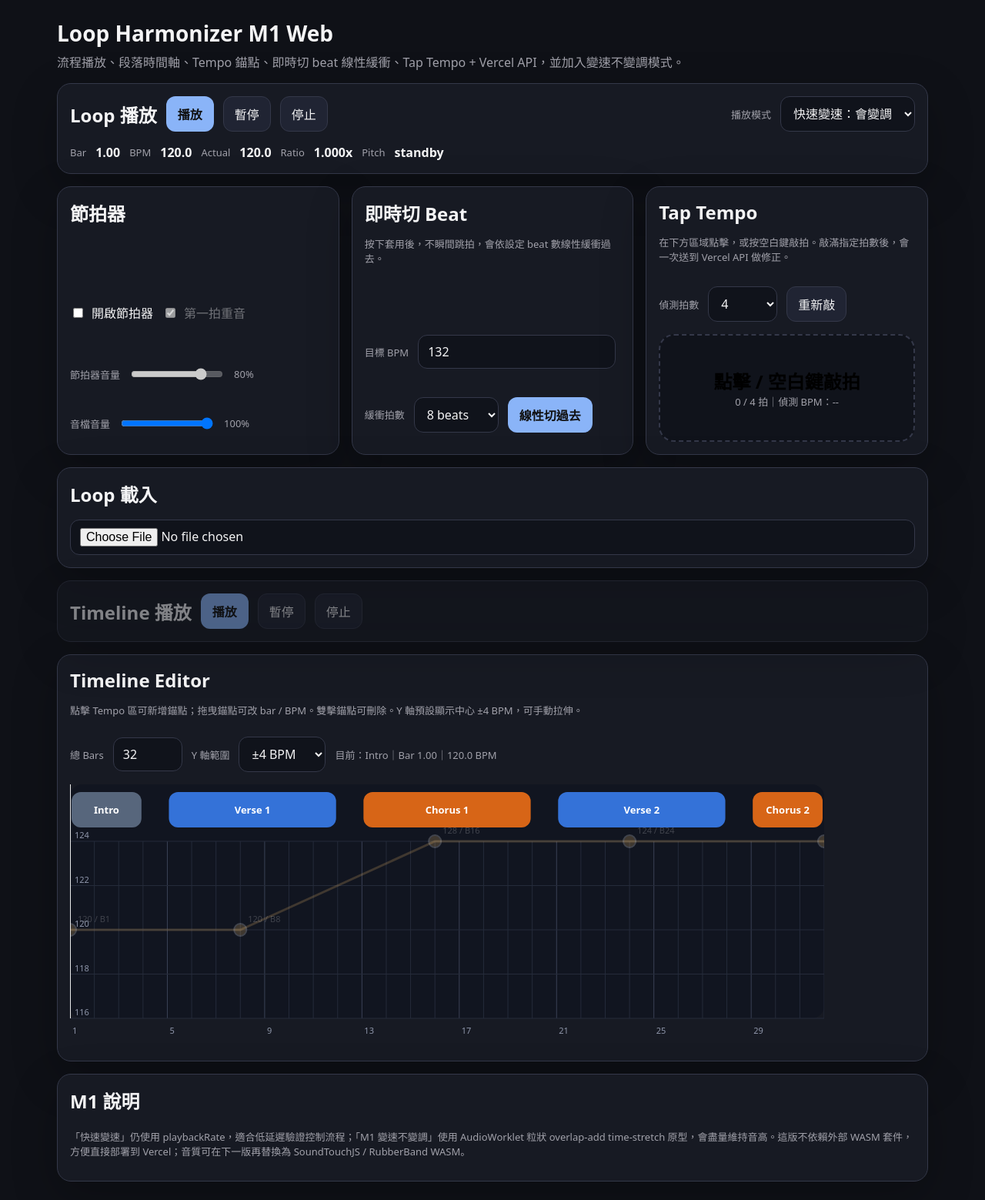
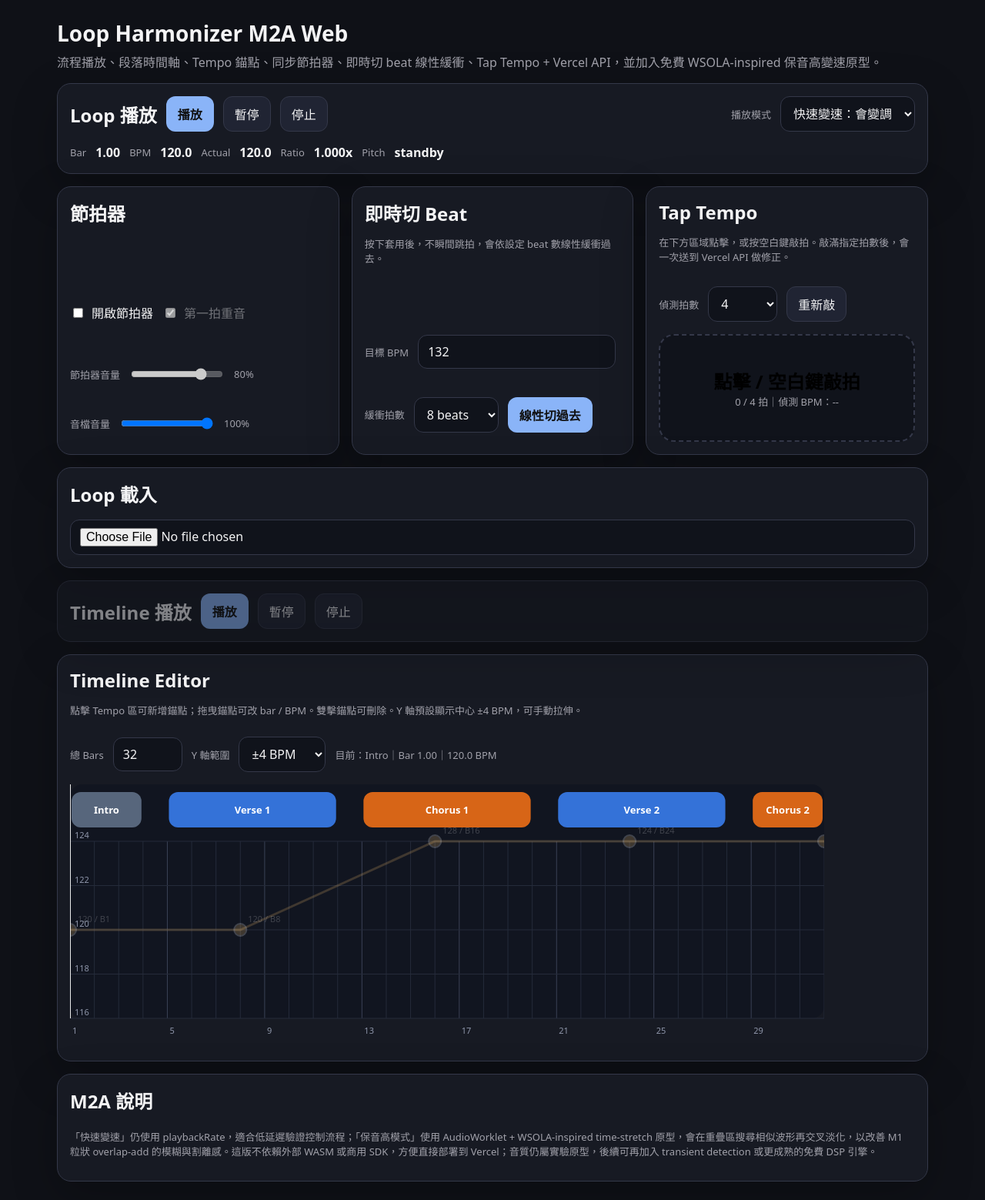
Before and after one commit to vickcn/loop-harmonizer-web, a Next.js app: page / in a window 1280 px wide. Shown: the whole page at 77% size. Built offline with nearby package versions, Linux system fonts and the light colour scheme.

Commit message:
chore: update UI copy to M2A WSOLA version

```diff
--- a/app/page.tsx
+++ b/app/page.tsx
@@ -91,8 +91,8 @@ export default function Page() {
   return (
     <main className="container grid">
       <header>
-        <h1 className="title">Loop Harmonizer M1 Web</h1>
-        <p className="subtitle">流程播放、段落時間軸、Tempo 錨點、即時切 beat 線性緩衝、Tap Tempo + Vercel API，並加入變速不變調模式。</p>
+        <h1 className="title">Loop Harmonizer M2A Web</h1>
+        <p className="subtitle">流程播放、段落時間軸、Tempo 錨點、同步節拍器、即時切 beat 線性緩衝、Tap Tempo + Vercel API，並加入免費 WSOLA-inspired 保音高變速原型。</p>
       </header>
 
       {/* ── Loop 播放 ── */}
@@ -171,9 +171,9 @@ export default function Page() {
       <TimelineEditor timeline={timeline} currentBar={status.currentBar} dimTempo={status.driverMode === "loop"} onTimelineChange={updateTimeline} />
 
       <section className="card">
-        <h2 style={{ marginTop: 0 }}>M1 說明</h2>
+        <h2 style={{ marginTop: 0 }}>M2A 說明</h2>
         <p className="small">
-          「快速變速」仍使用 playbackRate，適合低延遲驗證控制流程；「M1 變速不變調」使用 AudioWorklet 粒狀 overlap-add time-stretch 原型，會盡量維持音高。這版不依賴外部 WASM 套件，方便直接部署到 Vercel；音質可在下一版再替換為 SoundTouchJS / RubberBand WASM。
+          「快速變速」仍使用 playbackRate，適合低延遲驗證控制流程；「保音高模式」使用 AudioWorklet + WSOLA-inspired time-stretch 原型，會在重疊區搜尋相似波形再交叉淡化，以改善 M1 粒狀 overlap-add 的模糊與割離感。這版不依賴外部 WASM 或商用 SDK，方便直接部署到 Vercel；音質仍屬實驗原型，後續可再加入 transient detection 或更成熟的免費 DSP 引擎。
         </p>
       </section>
     </main>
```
